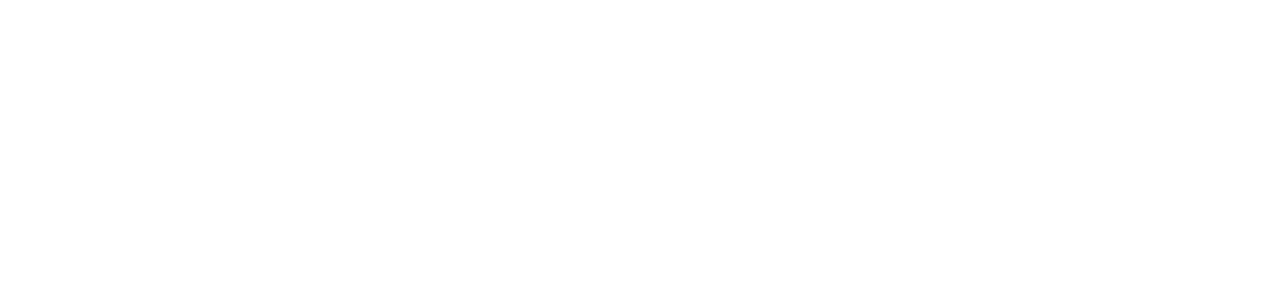
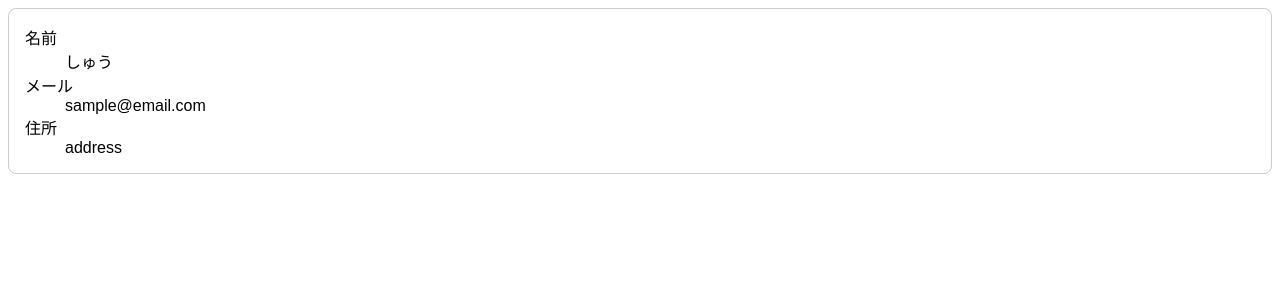
Before and after one commit to shusaku009/react-customhook, a React (Create React App) app: page / in a window 1280 px wide. Shown: the top 300 px of the page. Built offline with nearby package versions, Linux system fonts and the light colour scheme.

Commit message:
add: ユーザーカードを作成

```diff
--- a/src/App.css
+++ b/src/App.css
@@ -1,38 +1,3 @@
 .App {
-  text-align: center;
+  font-family: sans-serif;
 }
-
-.App-logo {
-  height: 40vmin;
-  pointer-events: none;
-}
-
-@media (prefers-reduced-motion: no-preference) {
-  .App-logo {
-    animation: App-logo-spin infinite 20s linear;
-  }
-}
-
-.App-header {
-  background-color: #282c34;
-  min-height: 100vh;
-  display: flex;
-  flex-direction: column;
-  align-items: center;
-  justify-content: center;
-  font-size: calc(10px + 2vmin);
-  color: white;
-}
-
-.App-link {
-  color: #61dafb;
-}
-
-@keyframes App-logo-spin {
-  from {
-    transform: rotate(0deg);
-  }
-  to {
-    transform: rotate(360deg);
-  }
-}
--- a/src/App.tsx
+++ b/src/App.tsx
@@ -1,9 +1,18 @@
 import React from 'react';
 import './App.css';
+import { UserCard } from './components/UserCard';
+
+const user = {
+  id: 1,
+  name: "しゅう",
+  email: "sample@email.com",
+  address: "address"
+}
 
 function App() {
   return (
     <div className="App">
+      <UserCard user={user}/>
     </div>
   );
 }
--- /dev/null
+++ b/src/components/UserCard.tsx
@@ -0,0 +1,29 @@
+import { VFC } from "react"
+import { UserProfile } from "../types/userProfile";
+
+type Props = {
+  user: UserProfile;
+};
+
+const style = {
+  border: "solid 1px #ccc",
+  borderRadius: "8px",
+  padding: "0 16px",
+  margin: "8px"
+}
+
+export const UserCard: VFC<Props> = (props) => {
+  const { user } = props;
+  return (
+    <div style={style}>
+      <dl>
+        <dt>名前</dt>
+        <dd>{user.name}</dd>
+        <dt>メール</dt>
+        <dd>{user.email}</dd>
+        <dt>住所</dt>
+        <dd>{user.address}</dd>
+      </dl>
+    </div>
+  )
+}
--- /dev/null
+++ b/src/types/userProfile.ts
@@ -0,0 +1,6 @@
+export type UserProfile = {
+  id: number;
+  name: string;
+  email: string;
+  address: string;
+};
```
